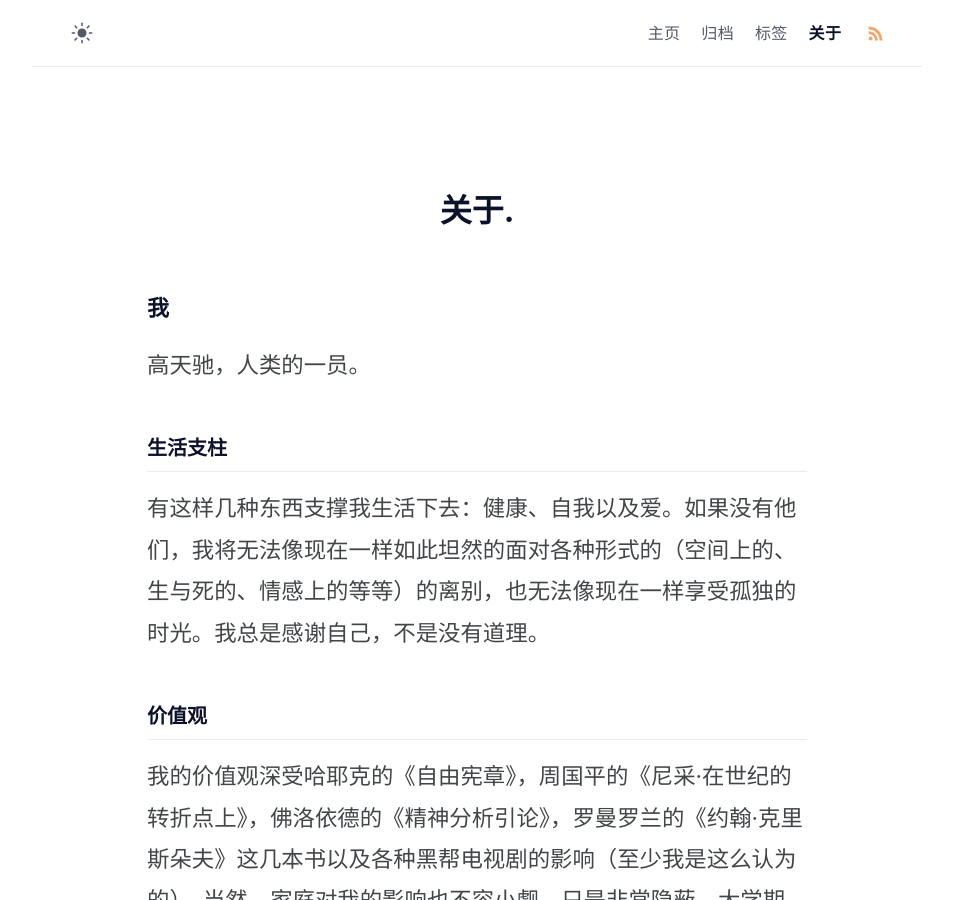
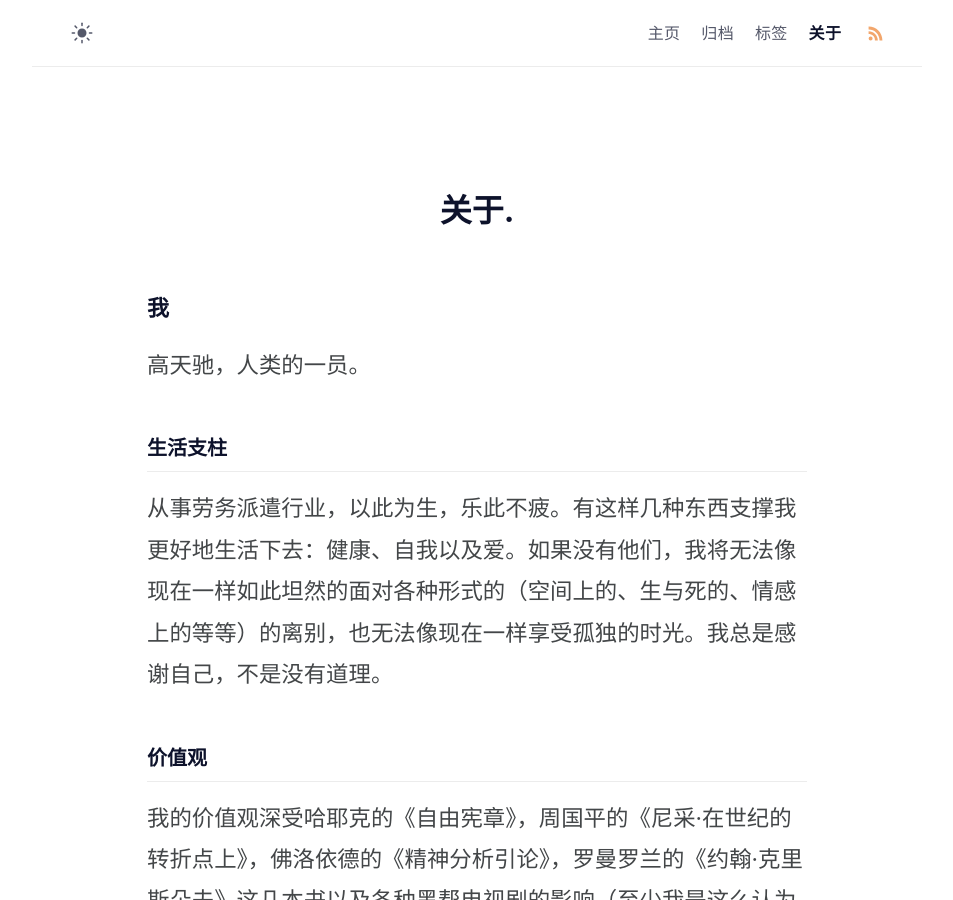
Before and after one commit to gaotianchi/gaotianchi.github.io, a Jekyll site: the page built from about.md, in a window 1280 px wide and 900 px high. Shown: the whole window, without its empty margins (163-1116 px from the left). Built offline with Jekyll 4.4.1, drawn with Linux system fonts in a browser that asks for light colours.

Commit message:
Update personal introduction to clarify professional background

```diff
--- a/about.md
+++ b/about.md
@@ -14,7 +14,7 @@ title: 关于
 
 ### 生活支柱
 
-有这样几种东西支撑我生活下去：健康、自我以及爱。如果没有他们，我将无法像现在一样如此坦然的面对各种形式的（空间上的、生与死的、情感上的等等）的离别，也无法像现在一样享受孤独的时光。我总是感谢自己，不是没有道理。
+从事劳务派遣行业，以此为生，乐此不疲。有这样几种东西支撑我更好地生活下去：健康、自我以及爱。如果没有他们，我将无法像现在一样如此坦然的面对各种形式的（空间上的、生与死的、情感上的等等）的离别，也无法像现在一样享受孤独的时光。我总是感谢自己，不是没有道理。
 
 ### 价值观
 
```
